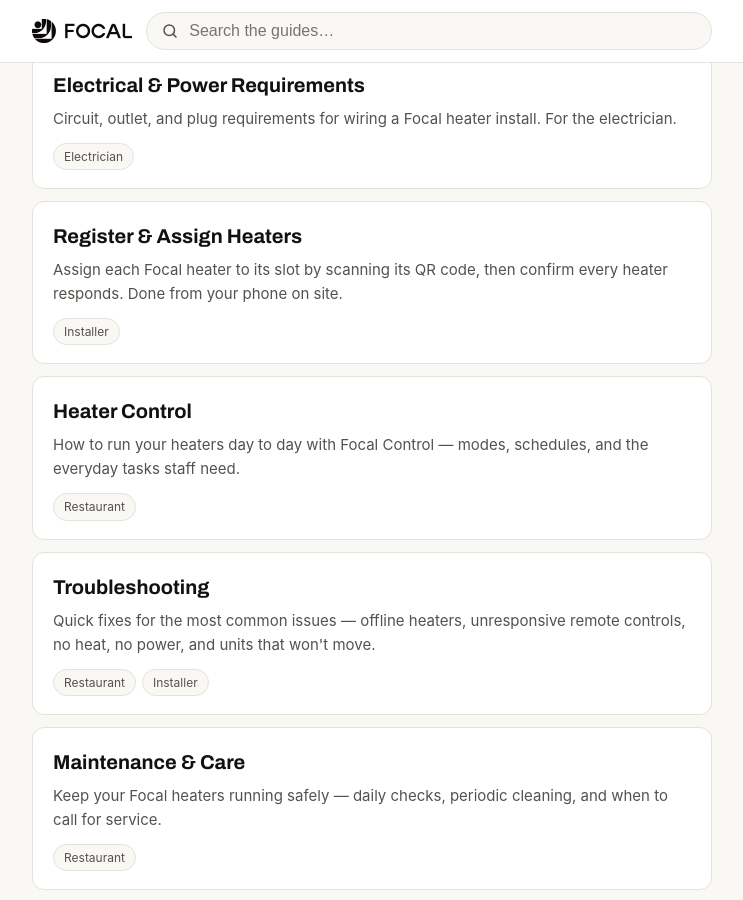
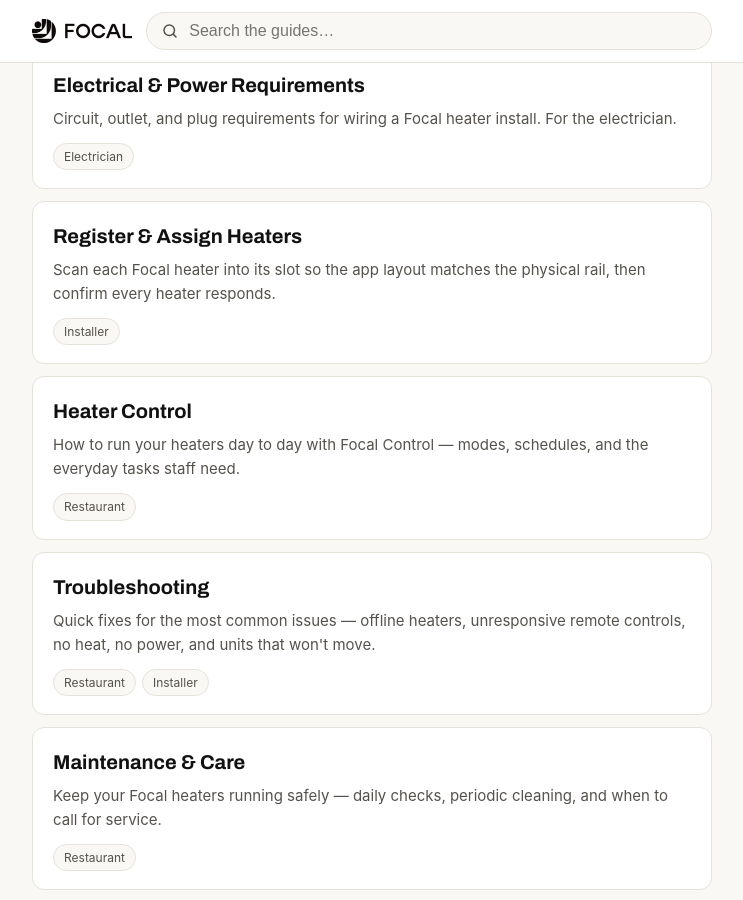
Before and after one commit to BeamT/external-docs, a Jekyll site: the page built from index.html, in a window 1280 px wide and 900 px high, scrolled down 1066 px. Shown: the whole window, without its empty margins (268-1011 px from the left). Built offline with Jekyll 4.4.1, drawn with Linux system fonts in a browser that asks for light colours; some web fonts are replaced.

Commit message:
Update register-assign-heaters.md

```diff
--- a/_guides/register-assign-heaters.md
+++ b/_guides/register-assign-heaters.md
@@ -3,54 +3,65 @@
 audience: [installer]
 audience_order: {installer: 60}
 order: 60
-summary: Assign each Focal heater to its slot by scanning its QR code, then confirm every heater responds. Done from your phone on site.
+summary: Scan each Focal heater into its slot so the app layout matches the physical rail, then confirm every heater responds.
 version: "1.1"
-updated: "2025-11-13"
+updated: "2026-07-28"
 ---
 
 ## On this page
-- [Before you start](#before-you-start)
-- [Open the waitstaff page](#open-the-waitstaff-page)
-- [Assign each heater](#assign-each-heater)
-- [Confirm every heater](#confirm-every-heater)
-- [Final checks](#final-checks)
+
+* [Before you start](#before-you-start)
+* [Assign each heater to its slot](#assign-each-heater-to-its-slot)
+* [Confirm every assignment](#confirm-every-assignment)
+* [Final checks](#final-checks)
 
 ## Before you start
 
-{% include dodont.html do="Use your phone — you scan each heater's QR code with the camera, so a phone on site is by far the easiest." dont="Try to do this on a laptop. It's possible, but without a camera at the rail it's much harder. We strongly recommend a phone." %}
+Do this from a phone. Scanning the QR tag on each heater is far faster and less
+error-prone than typing serial numbers, and you need to be standing under the
+rail anyway to see which heater sits in which slot.
 
-The goal is to match the software layout to the physical layout: every slot in the app should map to the real heater sitting in that spot on the rail.
+A laptop can reach the same pages, but with no camera you would have to type
+every serial number or MAC address by hand. Use the phone unless you have no
+other option.
 
-## Open the waitstaff page
+You need:
 
-{% include step.html number="1" title="Go to your restaurant's page" body="Open https://focalheat.net/waitstaff/[your-restaurant]/overview/ — Focal provides your restaurant's URL and password. (In this guide the example is 'democafe'.)" %}
+* The restaurant's page URL and password — both provided by Focal. The URL is
+  `https://focalheat.net/waitstaff/<restaurant>/overview/`, where
+  `<restaurant>` is the name Focal assigned (for example `democafe`).
+* Every heater already seated in its rail slot and powered on.
 
-{% include step.html number="2" title="Review the restaurant map" body="The map shows where each zone sits, so you know which physical area each zone covers before you assign anything." diagram="reg-01-map.svg" %}
+{% include warn.html text="The software layout must match reality. If a heater is assigned to the wrong slot, staff will turn on the wrong heater and think the system is broken." %}
 
-{% include step.html number="3" title="Open Assign Devices" body="Tap the menu in the top-left, then tap Assign Devices." diagram="reg-02-nav.svg" %}
+## Assign each heater to its slot
 
-## Assign each heater
+{% include step.html number="1" title="Open the restaurant page and review the map" body="Sign in with the URL and password from Focal. The overview map shows how the zones are laid out relative to the street and the patio entrance. Get oriented here before you start scanning, so you know which zone you are standing in." diagram="reg-01-map.png" %}
 
-Assign Devices shows every zone, rail, and slot already created for your space. A slot marked with an X has no heater assigned yet.
+{% include step.html number="2" title="Open Assign Devices" body="Tap the menu icon in the top left and choose Assign Devices." diagram="reg-02-nav.png" %}
 
-{% include step.html number="4" title="Tap an empty slot" body="Tap a slot marked with an X. The panel below shows 'No Heater Assigned to Rail' with a field to scan or enter the heater." diagram="reg-03-empty-slot.svg" %}
+{% include step.html number="3" title="Find the empty slots" body="Assign Devices shows every zone, rail, and slot that has already been created for this restaurant. A slot marked with an X has no heater assigned to it yet." diagram="reg-03-empty-slot.png" %}
 
-{% include step.html number="5" title="Scan the heater's QR code" body="Tap the camera icon and allow camera access if prompted. Point it at the QR code on the pendant of the heater physically in that slot — it reads 'Scan to Heat.'" diagram="reg-04-scan.svg" %}
+{% include step.html number="4" title="Tap the slot you are standing under" body="Tap an empty slot on the rail. The panel below reads No Heater Assigned to Rail, with a field for the QR link, serial number, or MAC address." diagram="reg-04-empty-slot-selected.png" %}
 
-{% include step.html number="6" title="Save the assignment" body="Tap Save Heater Assignment. The slot's X is replaced with the heater. Repeat for every slot until none are left empty." %}
+{% include step.html number="5" title="Scan that heater's QR tag" body="Tap the camera icon and allow camera access if your phone asks. Point the camera at the QR tag on the heater in that slot — the round tag marked SCAN TO HEAT. Once it reads, tap Save Heater Assignment. If the tag will not scan, type the serial number or MAC address into the same field instead." diagram="reg-05-scan.png" %}
 
-{% include warn.html text="Always scan the heater that physically sits in the slot you tapped. Assigning the wrong heater to a slot is the most common setup mistake and makes every later control confusing." %}
+{% include step.html number="6" title="Repeat until nothing is left empty" body="Work along the rail slot by slot, then move to the next zone. When you are done, no slot anywhere should still show an X." %}
 
-## Confirm every heater
+## Confirm every assignment
 
-Now verify each assignment is correct by turning heaters on one at a time.
+Assigning a heater proves the app accepted the code. It does not prove the code
+went into the right slot. Turning each heater on is the only check that catches
+a swapped pair.
 
-{% include step.html number="7" title="Go to Heater Control" body="Open the menu and tap Heater Control to return to the zone map." %}
+{% include step.html number="1" title="Go to Heater Control" body="Open the menu in the top left and choose Heater Control." %}
 
-{% include step.html number="8" title="Turn on each heater" body="Tap a slot on the zone map, then choose a non-zero heat level (1–3). Watch that the correct physical heater's LEDs come on and it starts heating." diagram="reg-05-confirm.svg" %}
+{% include step.html number="2" title="Tap the first slot" body="Tap the slot on the zone map. It highlights, and the heater's serial number and status appear below with heat level controls at 0." diagram="reg-06-heater-selected.png" %}
 
-{% include step.html number="9" title="Repeat for all heaters" body="Work through every slot the same way. If the heater that lights up isn't the one in that spot, the assignment is wrong — go back to Assign Devices and re-scan that slot." %}
+{% include step.html number="3" title="Set a non-zero heat level" body="Tap 1, 2, or 3. Look up at the heater in that slot: its LEDs should change to match the level you picked, and it should start putting out heat. If a different heater responds, the two are swapped — go back to Assign Devices and reassign both slots." diagram="reg-07-heater-hot.png" %}
+
+{% include step.html number="4" title="Work through every heater, then shut them off" body="Repeat for each slot in each zone. Set every heater back to 0 before you leave so the restaurant starts from off." %}
 
 ## Final checks
 
-{% include checklist.html items="No slots left empty (no X marks) in any zone | Every heater assigned to the slot it physically sits in | Each heater lights up and heats when its slot is turned on | Zone map matches the real layout on the rail" %}
+{% include checklist.html items="No slot in any zone still shows an X | Each heater is assigned to the slot it physically sits in | Every heater responded at a non-zero level with LEDs matching | Every heater set back to 0 before leaving site" %}
```
